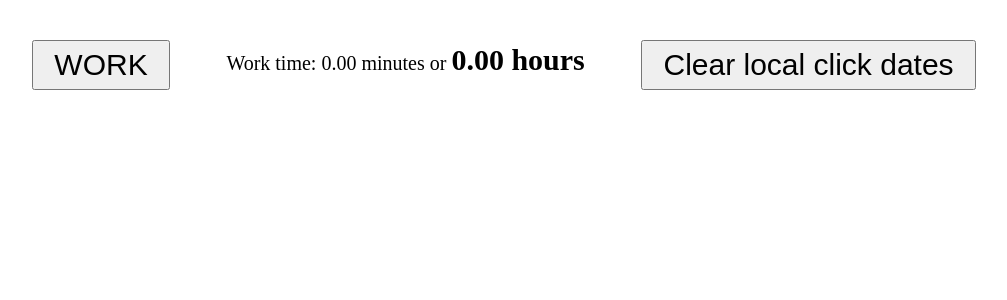
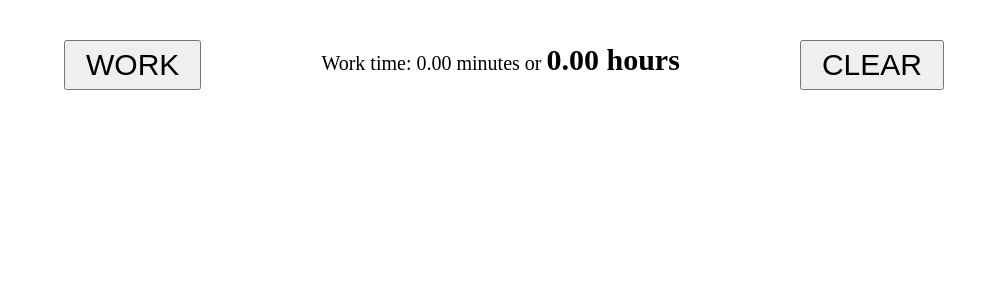
Before and after one commit to lydstyl/211228-work-time, a React (Vite) app: page / in a window 1280 px wide. Shown: the top 300 px of the page, without its empty margins (136-1143 px from the left). Built offline with nearby package versions, Linux system fonts and the light colour scheme.

Commit message:
Change clear button text and add a confirmation.

```diff
--- a/src/components/ClearLocalClickDates.tsx
+++ b/src/components/ClearLocalClickDates.tsx
@@ -4,10 +4,12 @@ export default function ClearLocalClickDates() {
     const { setClickDates } = useClickDatesWithContext()
 
     const handleClick = () => {
+        const response = confirm("Are you sure you want to clear all ?")
+        if (!response) return
+
         setClickDates([])
-
         localStorage.removeItem("localClickDates")
     }
 
-    return <button onClick={handleClick}>Clear local click dates</button>
+    return <button onClick={handleClick}>CLEAR</button>
 }
```
